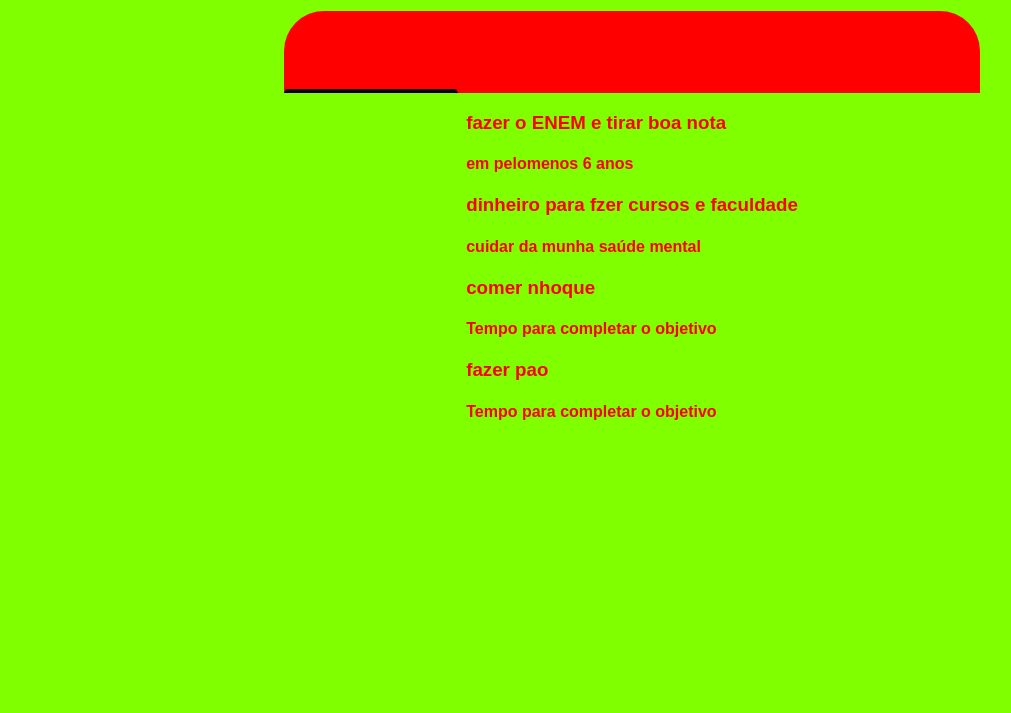
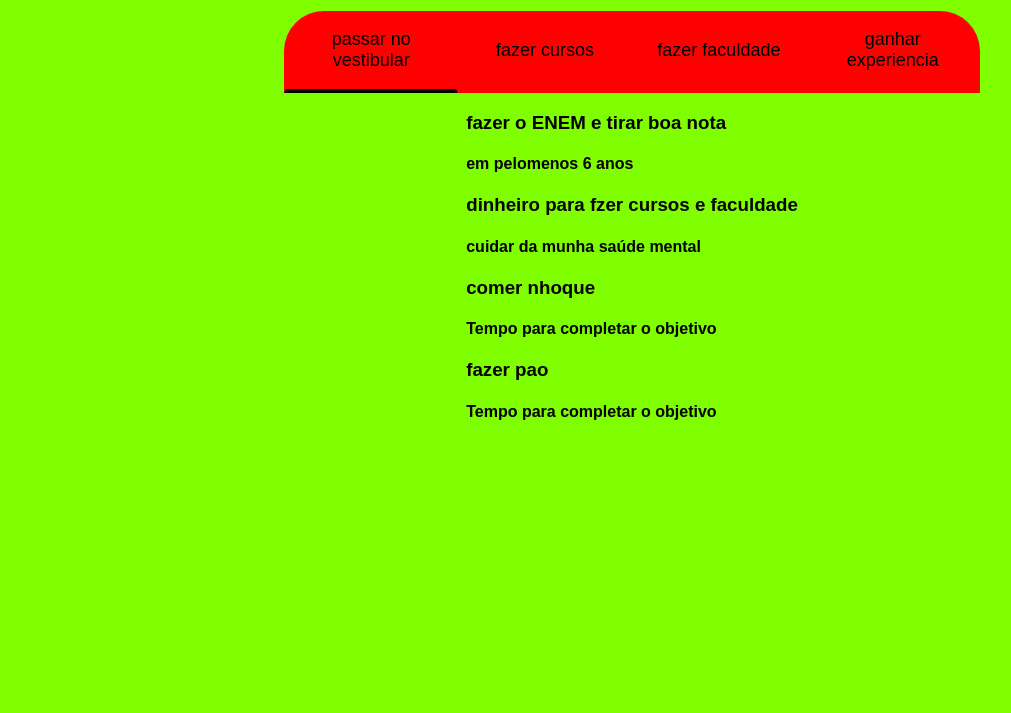
Before and after one commit to renan0000000/javascript-projetos-d-vd, a plain HTML site: page index.html in a window 1280 px wide. Shown: the part 87-800 px from the top of the page, without its empty margins (8-1019 px from the left). Drawn offline with Linux system fonts and the light colour scheme.

Commit message:
Update style.css

```diff
--- a/style.css
+++ b/style.css
@@ -10,7 +10,7 @@
 
 body {
     background-color: var(--cor-de-fundo);
-    color: var(--vermelho);
+    color: var(--preto);
     font-family: 'Chakra Petch', sans-serif;
 }
 
@@ -38,7 +38,7 @@ body {
 .botao {
     font-family: "Crakra Petch", sans-serif;
     background-color: var(--botao-inativo);
-    color: var(--vermelho);
+    color: var(--preto);
     display: flex;
     justify-content: center;
     padding: 1em;
```
